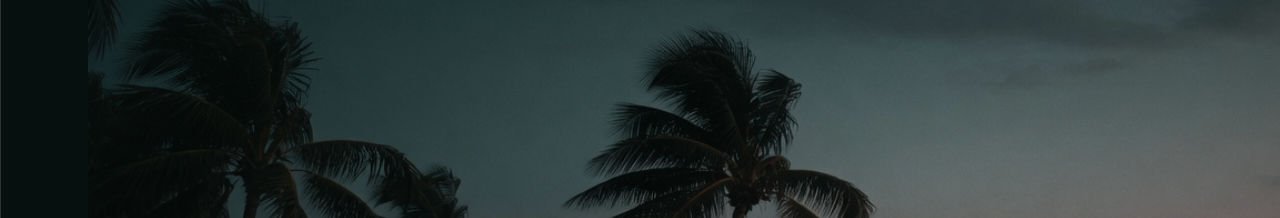
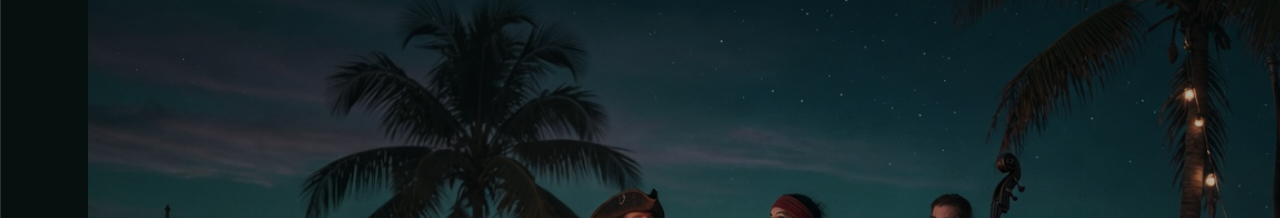
Before and after one commit to cyborgambitions/fire-on-the-island, a website: page index.html in a window 1280 px wide. Shown: the part 69-287 px from the top of the page. Drawn offline with Linux system fonts and the light colour scheme.

Commit message:
Use jpg6 as the landing page hero

```diff
--- a/index.html
+++ b/index.html
@@ -434,7 +434,7 @@
         <span>Keys</span>
       </div>
       <div class="hero-media">
-        <img src="assets/shore.jpg" alt="Palms along dark water with a warm stage glow at dusk" />
+        <img src="assets/hero.jpg" alt="Fire on the Island" />
         <div class="hero-copy">
           <p class="presents">David Santana presents</p>
           <h1>Fire on<br />the <em>Island</em></h1>
```
Also changed, not shown: assets/hero.jpg (added).
